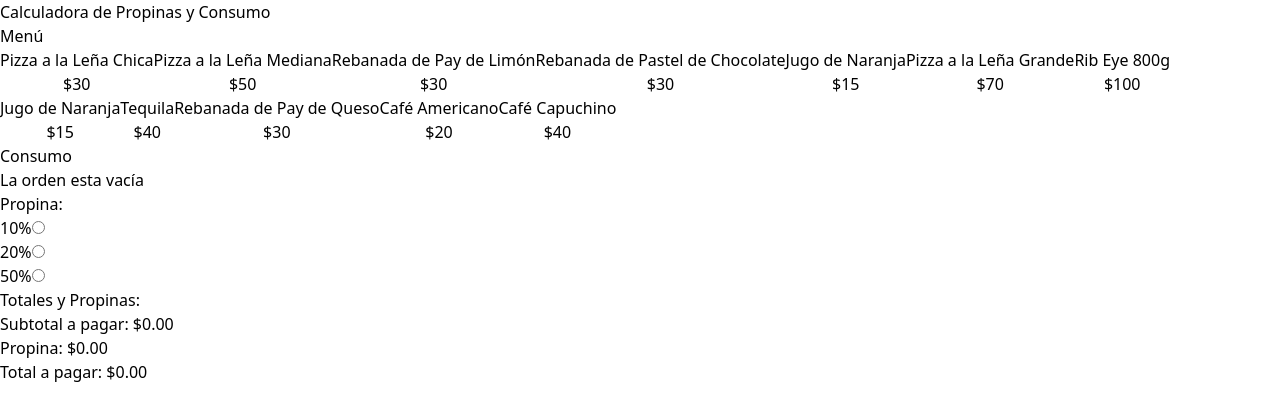
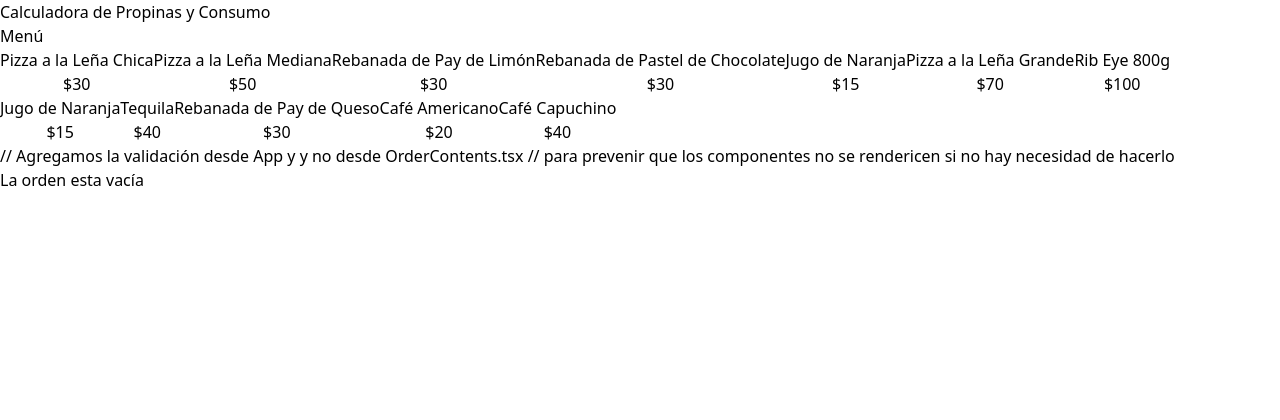
Before and after one commit to gbarrerameneses/calculadora-propina, a React (Vite) app: page / in a window 1280 px wide. Shown: the top 420 px of the page. Built offline with nearby package versions, Linux system fonts and the light colour scheme.

Commit message:
reiniciando la orden y cambiando la validación del mensaje de orden vacía en OrderContents.tsx a App.tsx

```diff
--- a/src/App.tsx
+++ b/src/App.tsx
@@ -7,7 +7,7 @@ import TipPercentageForm from "./components/TipPercentageForm";
 
 function App() {
 
-  const { order, addItem, removeItem, tip, setTip } = useOrder() // recibe del custom hook useOrder
+  const { order, tip, setTip, addItem, removeItem, placeOrder } = useOrder() // recibe del custom hook useOrder
 
   return (
     <>
@@ -27,19 +27,29 @@ function App() {
           </div>
         </div>
         <div className="border border-dashed border-slate-300 p-5 rounded-lg space-y-10">
+        // Agregamos la validación desde App y y no desde OrderContents.tsx
+        // para prevenir que los componentes no se rendericen si no hay necesidad de hacerlo
+          {order.length > 0 ? (
+            <>
               <OrderContents
               order={order} // pasa el prop a OrderContents
               removeItem={removeItem}
               />
 
               <TipPercentageForm
+              tip={tip}
               setTip={setTip} // pasamos la función que cambia tip
               />
 
               <OrderTotals
               order={order}
               tip={tip} // pasamos la propina
+              placeOrder={placeOrder}
               />
+            </>
+          ) : (
+            <p className="text-center">La orden esta vacía</p>
+          )}
         </div>
       </main>
     </>
--- a/src/components/OrderContents.tsx
+++ b/src/components/OrderContents.tsx
@@ -11,9 +11,7 @@ export default function OrderContents({order, removeItem} : OrderContentProps) {
         <div>
             <h2 className="font-black text-4xl">Consumo</h2>
             <div className="space-y-3 mt-10">
-            {order.length === 0 ?
-            <p className="text-center">La orden esta vacía</p>
-            : (
+            {
                 // iteramos lo que viene de order
                 order.map(item => (
                     <div
@@ -31,7 +29,6 @@ export default function OrderContents({order, removeItem} : OrderContentProps) {
                         </button>
                     </div>
                     ))
-            )
             }
             </div>
         </div>
--- a/src/components/OrderTotals.tsx
+++ b/src/components/OrderTotals.tsx
@@ -4,10 +4,11 @@ import { formatCurrency } from "../helpers"
 
 type OrderTotalsProps = {
     order: OrderItem[],
-    tip: number
+    tip: number,
+    placeOrder: () => void
 }
 
-export default function OrderTotals( {order, tip } : OrderTotalsProps ) {
+export default function OrderTotals( { order, tip, placeOrder } : OrderTotalsProps ) {
     // useMemo para evitar renders adicionales
     /* Función para calcular el subtotal
     // pasamos dos parametros, total y item (que es el elemento donde estamos iterando)
@@ -39,7 +40,10 @@ export default function OrderTotals( {order, tip } : OrderTotalsProps ) {
                 </p>
             </div>
 
-            <button></button>
+            <button
+            className="w-full bg-black p-3 uppercase text-white font-bold mt-10 disabled:opacity-25"
+            disabled={totalAmount === 0}
+            onClick={placeOrder}>Guardar orden</button>
         </>
     )
 }
--- a/src/components/TipPercentageForm.tsx
+++ b/src/components/TipPercentageForm.tsx
@@ -19,29 +19,31 @@ const tipOptions = [
   ]
 
   type TipPercentageFormProps = {
+    tip: number
     // setTip: React.Dispatch<React.SetStateAction<number>> // Ambas líneas son correctas
     setTip: Dispatch<SetStateAction<number>> // importamos { Dispatch } de react al igual que { SetStateAction }
   }
 
-export default function TipPercentageForm( {setTip} : TipPercentageFormProps ) {
+export default function TipPercentageForm( {setTip, tip} : TipPercentageFormProps ) {
     return (
         <div>
             <h2 className="font-black text-2xl">Propina:</h2>
 
             <form>
-                {tipOptions.map(tip => (
-                    <div key={tip.id} className="flex gap-2">
-                        <label htmlFor="tip.id">{tip.label}</label>
+                {tipOptions.map(tipOption => (
+                    <div key={tipOption.id} className="flex gap-2">
+                        <label htmlFor="tipOption.id">{tipOption.label}</label>
                         <input
-                        id="tip.id"
+                        id="tipOption.id"
                         type="radio"
-                        name="tip"
-                        value={tip.value}
+                        name="tipOption"
+                        value={tipOption.value}
                         onChange={ e => setTip( +e.target.value ) }
                         /* accedemos al valor del input,
                         // es una nueva forma con el signo de +
                         // ya que lo convierte a number porque
                         // es como lo estamos pasando*/
+                        checked={tipOption.value === tip} // reinicia el radio button
                         />
                     </div>
                 ))}
--- a/src/hooks/useOrder.ts
+++ b/src/hooks/useOrder.ts
@@ -31,12 +31,19 @@ export default function userOrder() {
         setOrder(order.filter(item => item.id !== id)) //cualquiera de las dos sirve
     }
 
+    // Función para reiniciar la orden (el listado de Consumo)
+    const placeOrder = () => {
+        setOrder([])
+        setTip(0)
+    }
+
     // order y addItem se mandan a App.tsx
     return {
         order,
         tip,
         setTip,
         addItem,
-        removeItem
+        removeItem,
+        placeOrder
     }
 }
```
Lines whose indentation alone changed are shown as unchanged.
